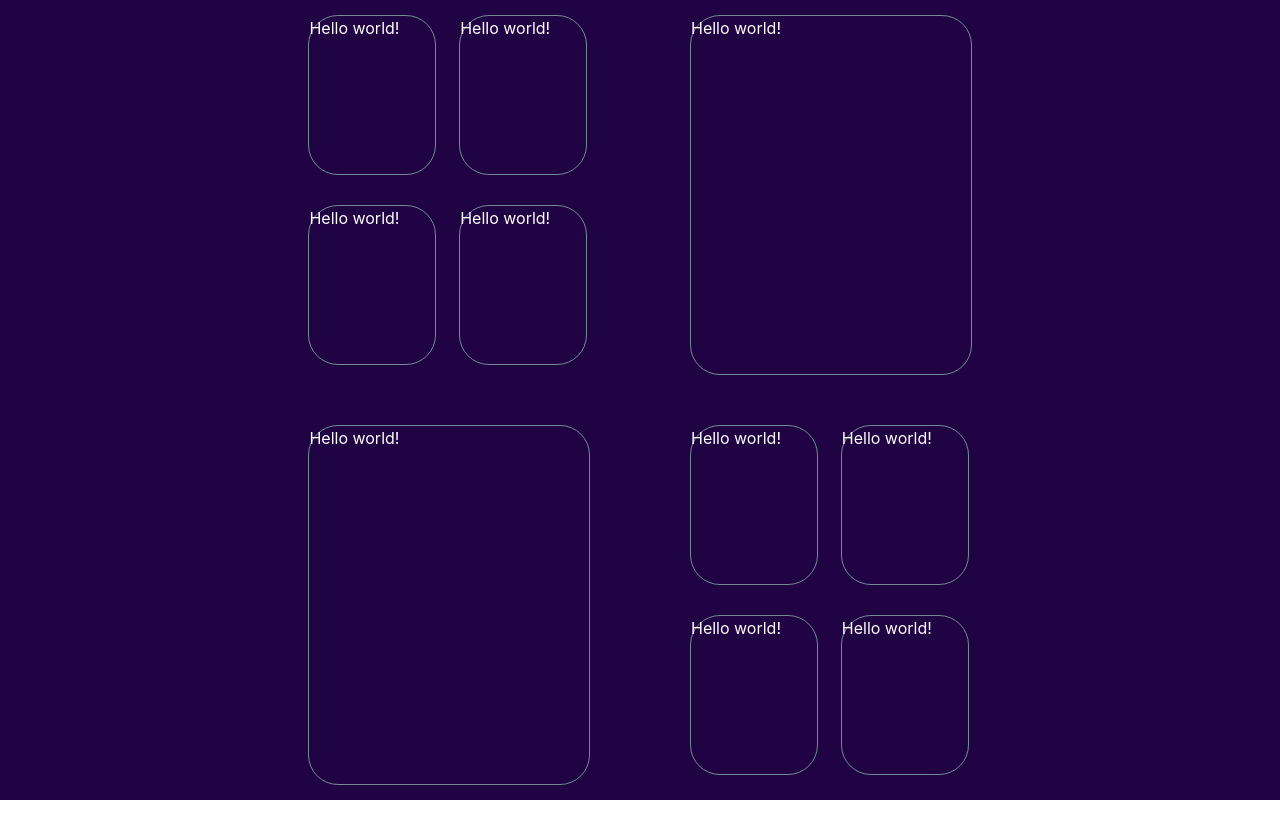
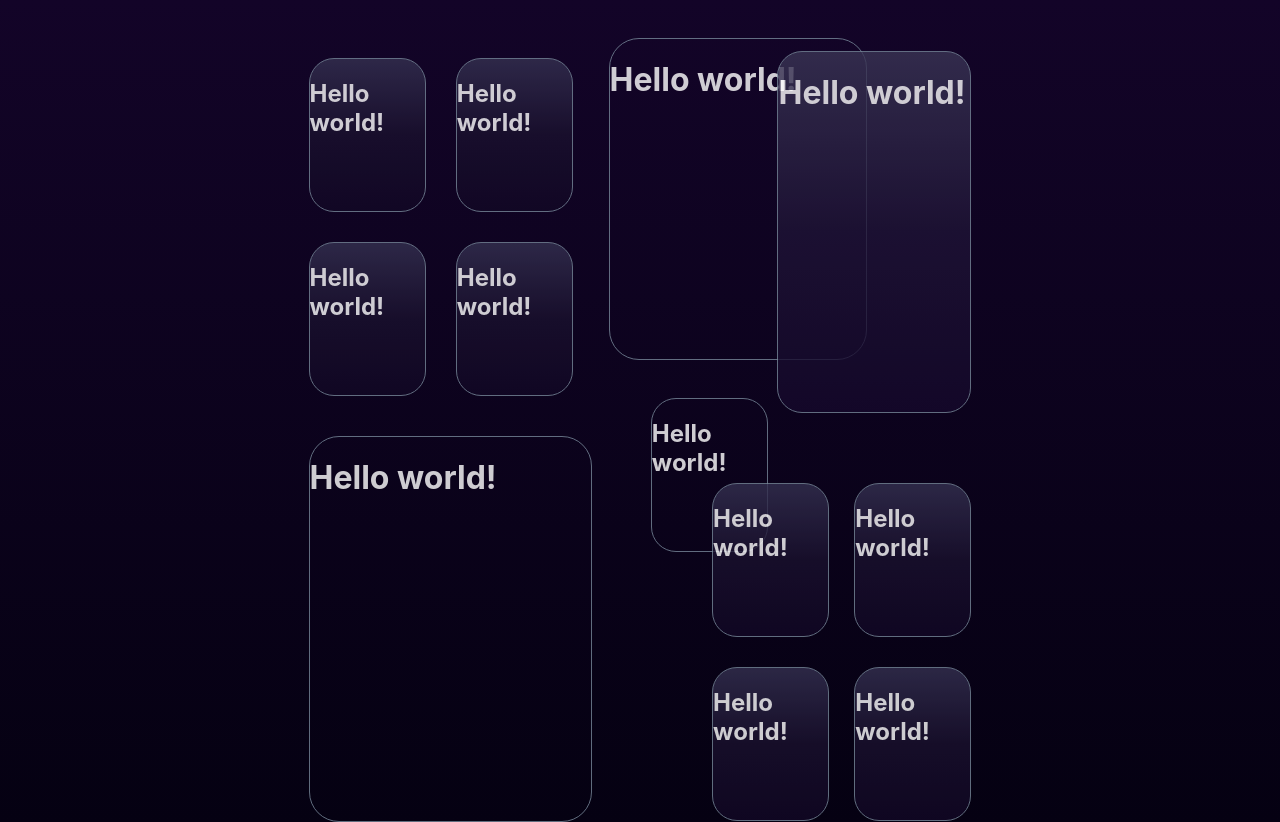
Before and after one commit to lontsimesmer/weather, a React (Create React App) app: page / in a window 1280 px wide. Before the commit the page ends 800 px from the top, so only its background shows below. Built offline with nearby package versions, Linux system fonts and the light colour scheme.

Commit message:
add the structure

```diff
--- a/src/App.css
+++ b/src/App.css
@@ -1,9 +1,5 @@
-@tailwind base;
-@tailwind components;
-@tailwind utilities;
-
 .App {
-  background-color: #1f0343;
+  background: linear-gradient(to bottom, #130428, #050112);
   margin: 0;
   padding: 0;
 }
@@ -12,39 +8,85 @@
   align-items: center;
   color: #fff;
   display: flex;
-  flex-direction: column;
+  gap: 120px;
   justify-content: center;
   min-height: 100vh;
 }
 
+.centralBox {
+  border: 1px solid #778899;
+  border-radius: 30px;
+  bottom: 55%;
+  height: 40vh;
+  right: 32.3%;
+  opacity: 0.8;
+  position: absolute;
+  width: 20vw;
+}
+
 .Content {
-  align-items: center;
+  align-items: flex-start;
   display: flex;
+  flex-direction: column;
+  gap: 40px;
+  justify-content: center;
+  margin-top: 58px;
+}
+
+.MainContent {
+  align-items: flex-end;
+  display: flex;
+  flex-direction: column;
+  gap: 70px;
   justify-content: center;
 }
 
-.MainContent {
+.Four_small_boxe {
   display: grid;
   grid-template-columns: auto auto;
-  gap: 50px 100px;
+  gap: 30px;
 }
 
 .Four_small_boxes {
   display: grid;
   grid-template-columns: auto auto;
-  gap: 20px;
+  gap: 30px 25px;
 }
 
 .smallBox {
+  background: linear-gradient(to bottom, #353151, #1a112e, #120825);
+  border: 1px solid #778899;
+  border-radius: 25px;
+  height: 19vh;
+  opacity: 0.8;
+  width: 9vw;
+}
+
+.smallBox1 {
+  border: 1px solid #778899;
+  border-radius: 25px;
+  bottom: 31%;
+  height: 19vh;
+  opacity: 0.8;
+  position: absolute;
+  right: 40%;
+  width: 9vw;
+}
+
+.Box {
+  background: linear-gradient(to bottom, #3a3555, #1f1436, #15092b);
+  border: 1px solid #778899;
+  border-radius: 25px;
+  height: 45vh;
+  margin-top: 50px;
+  opacity: 0.8;
+  width: 15vw;
+}
+
+.Box1 {
   border: 1px solid #778899;
   border-radius: 30px;
-  height: 20vh;
-  width: 10vw;
-}
-
-.Small_box {
-  border: 1px solid #778899;
-  border-radius: 30px;
-  height: 45vh;
+  height: 48vh;
+  opacity: 0.8;
   width: 22vw;
 }
--- a/src/App.jsx
+++ b/src/App.jsx
@@ -5,42 +5,47 @@ function App() {
   return (
     <div className="App">
       <div className="App-container">
-        <div className="Content">
-          {/* <h1>Hello world!</h1> */}
-          <div className="MainContent">
-            <div className="Four_small_boxes">
-              <div className="smallBox">
+        <div className="centralBox">
           <h1>Hello world!</h1>
         </div>
+        <div className="smallBox1">
+          <h2>Hello world!</h2>
+        </div>
+        <div className="Content">
+          <div className="Four_small_boxe">
             <div className="smallBox">
-                <h1>Hello world!</h1>
+              <h2>Hello world!</h2>
             </div>
             <div className="smallBox">
-                <h1>Hello world!</h1>
+              <h2>Hello world!</h2>
             </div>
             <div className="smallBox">
+              <h2>Hello world!</h2>
+            </div>
+            <div className="smallBox">
+              <h2>Hello world!</h2>
+            </div>
+          </div>
+          <div className="Box1">
             <h1>Hello world!</h1>
           </div>
         </div>
-            <div className="Small_box">
-              <h1>Hello world!</h1>
-            </div>
-            <div className="Small_box">
+        <div className="MainContent">
+          <div className="Box">
             <h1>Hello world!</h1>
           </div>
           <div className="Four_small_boxes">
             <div className="smallBox">
-                <h1>Hello world!</h1>
+              <h2>Hello world!</h2>
             </div>
             <div className="smallBox">
-                <h1>Hello world!</h1>
+              <h2>Hello world!</h2>
             </div>
             <div className="smallBox">
-                <h1>Hello world!</h1>
+              <h2>Hello world!</h2>
             </div>
             <div className="smallBox">
-                <h1>Hello world!</h1>
-              </div>
+              <h2>Hello world!</h2>
             </div>
           </div>
         </div>
```
Lines whose indentation alone changed are shown as unchanged.
